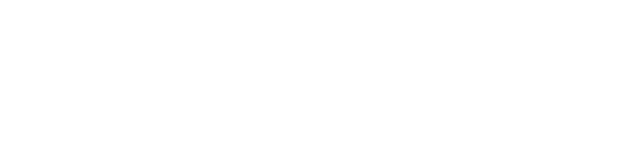
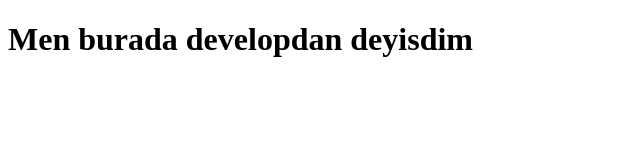
Before and after one commit to emilhajizada/OrnekSil, a plain HTML site: page index.html in a window 1280 px wide. Shown: the whole page, without its empty margins (0-640 px from the left). Drawn offline with Linux system fonts and the light colour scheme.

Commit message:
added  index.html h1 teg

```diff
--- a/index.html
+++ b/index.html
@@ -8,5 +8,6 @@
 </head>
 <body>
 
+    <h1>Men burada  developdan deyisdim </h1>
 </body>
 </html>
```
